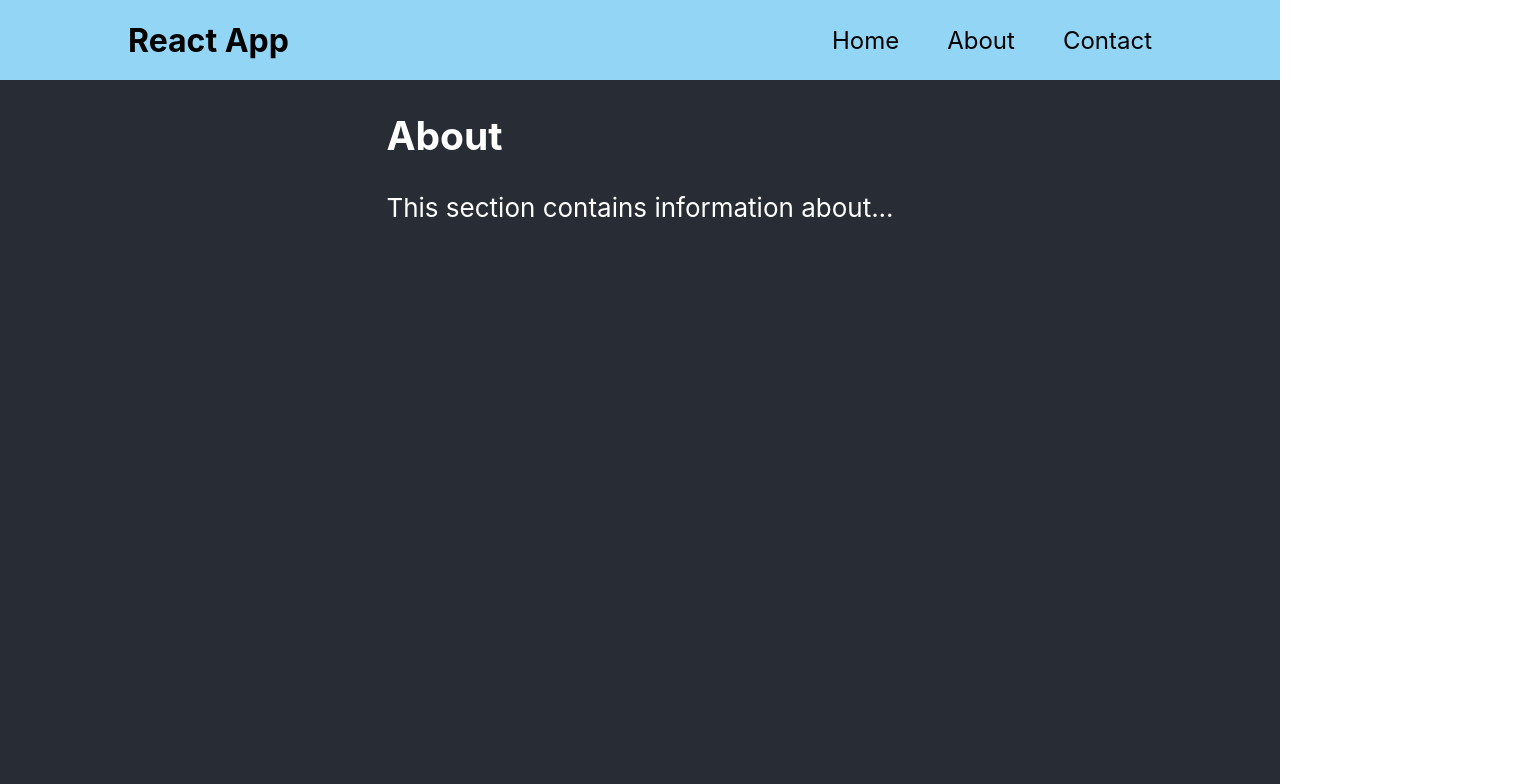
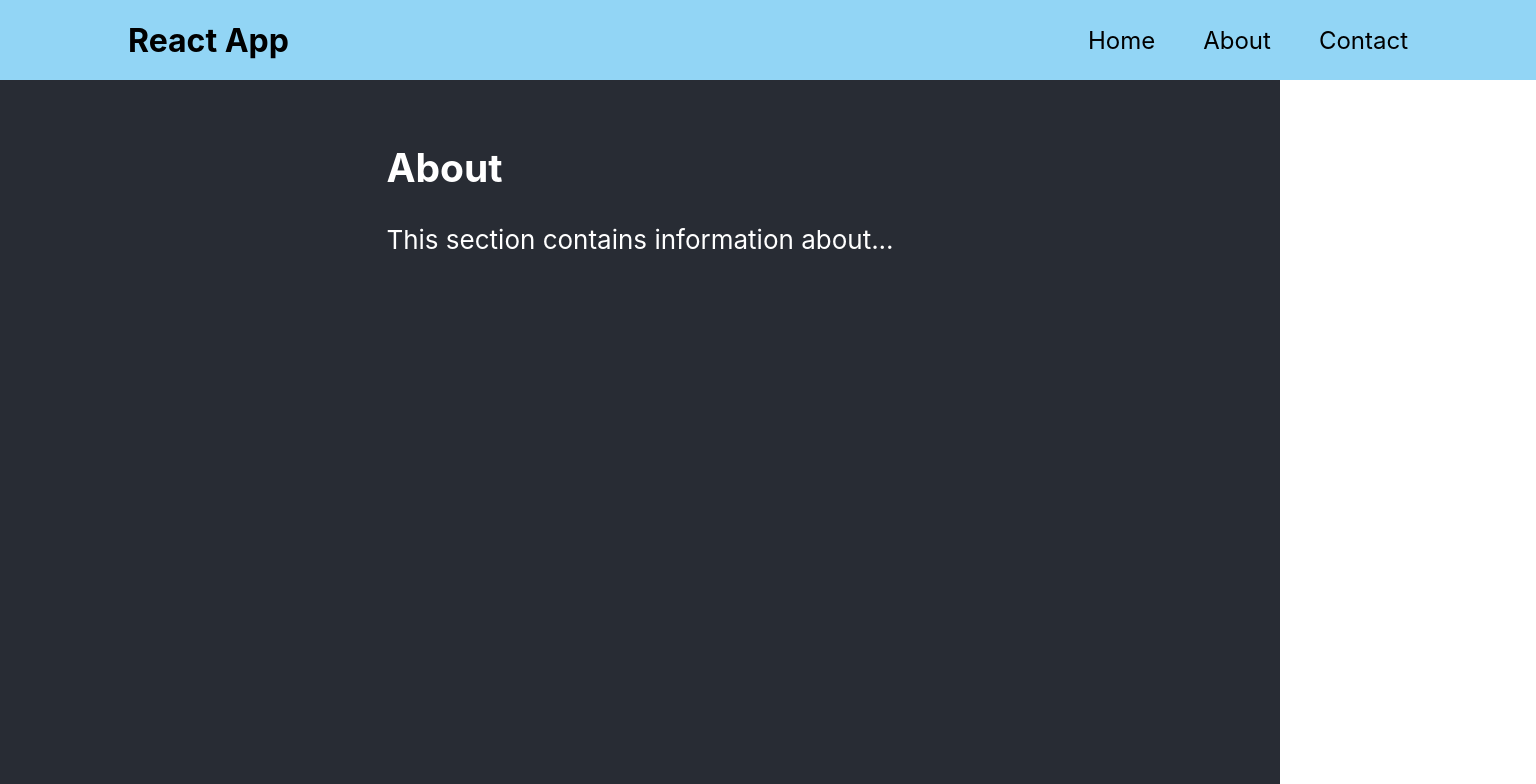
Before and after one commit to palincho/my-react-pages, a React (Create React App) app: page /about in a window 1280 px wide. Shown: the top 784 px of the page, 1536 px wide, since content can reach past the window. Built offline with nearby package versions, Linux system fonts and the light colour scheme.

Commit message:
fix style

```diff
--- a/src/css/Layout.module.css
+++ b/src/css/Layout.module.css
@@ -7,4 +7,5 @@
   /* justify-content: center; */
   font-size: calc(10px + 2vmin);
   color: white;
+  padding: 2rem 4rem;
 }
--- a/src/css/MainNav.module.css
+++ b/src/css/MainNav.module.css
@@ -1,5 +1,5 @@
 .header {
-  width: 80%;
+  width: 100%;
   height: 5rem;
   display: flex;
   align-items: center;
```
